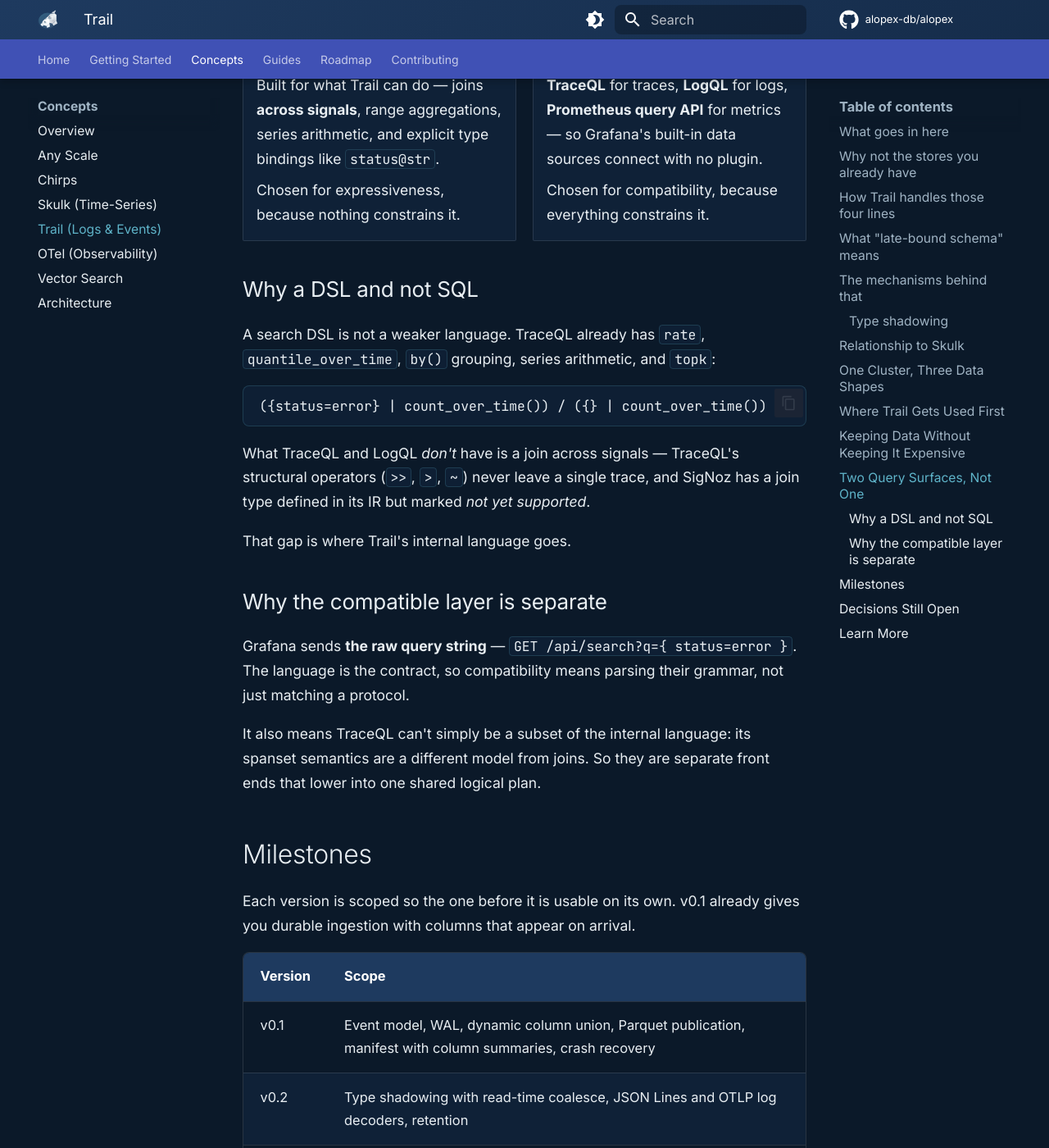
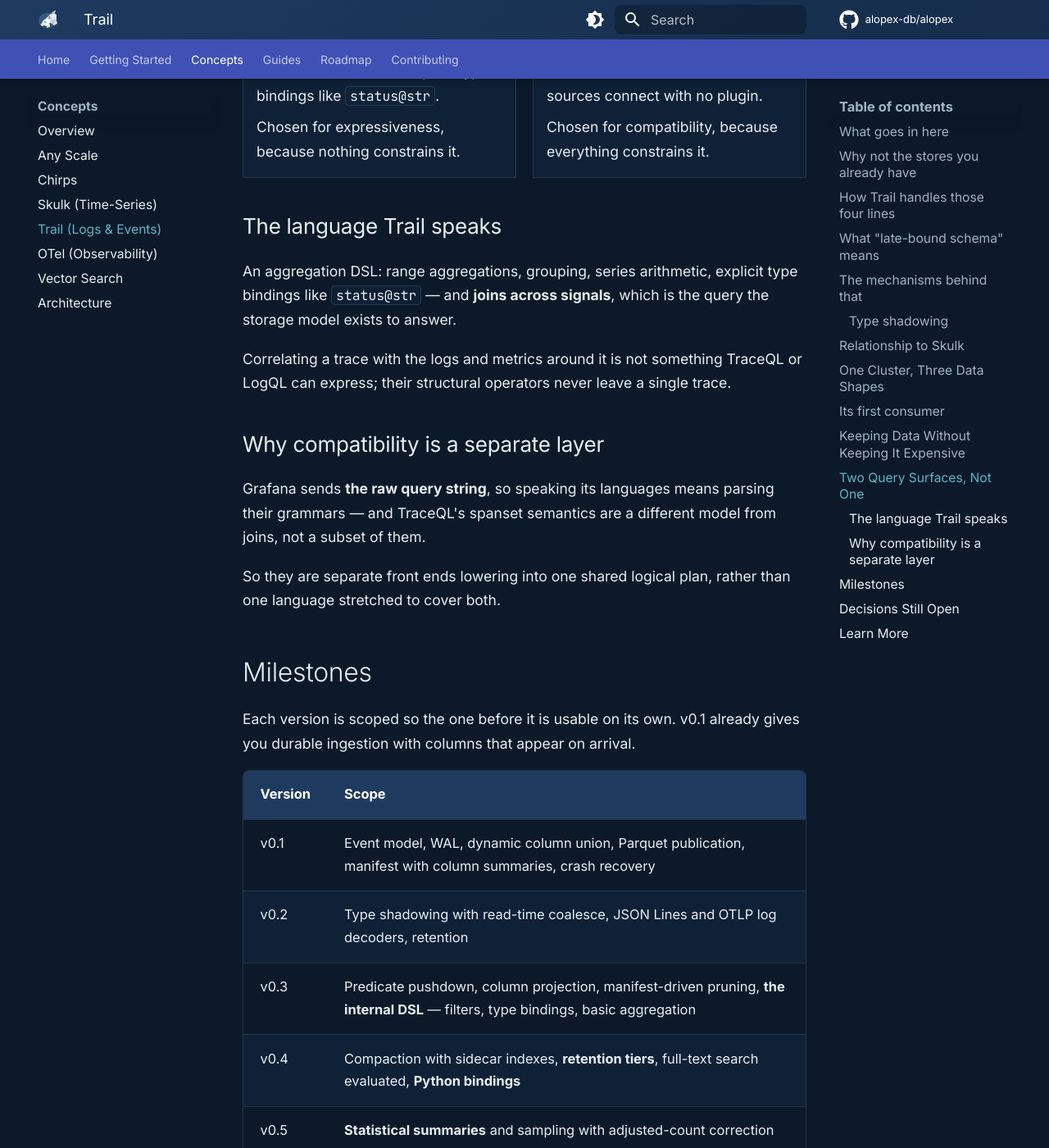
Before and after one commit to alopex-db/alopex-db.github.io, an MkDocs documentation site: the page built from docs/concepts/trail.md, in a window 1280 px wide and 1400 px high, scrolled down 8180 px. Shown: the whole window at 82% size. Built offline with MkDocs 1.6.1 and Material for MkDocs 9.7.7, drawn with Linux system fonts in a browser that asks for light colours; comment, search, counter and statistics services are not loaded; some of the changed text lies outside the part shown.

Commit message:
docs(site): Trail ページから OTel 偏重を解消し、弁明的な記述を削除
Trail は汎用のログ/イベントストアであり、OTel はその一利用者にすぎない。
冒頭では監査証跡や Webhook を挙げながら、後半が OTel と Grafana の説明に
傾いていた。

- 「Why a DSL and not SQL」の弁明を削除。DSL が SQL に劣ると考える読者は
  いない。「What the internal language adds」として事実のみ記述
- 「Where Trail Gets Used First」を「Its first consumer」へ短縮。OTel は
  最初の利用者であり、Trail はそのためだけに作るのではないと明記
- クエリ層の節を内部言語中心に再構成。Grafana 側の実装詳細（生クエリ文字列の
  転送など）は設計文書へ委ねる
- サンプリングの説明から OTel 固有の語彙を前面に出すのをやめ、
  汎用の説明を先に置く

事実誤認の修正:
- 「Trail ships with a dashboard」は誤り。Observe は OTel の機能であり
  Trail の機能ではない。「上位に構築される製品から」と「既存ツールから」の
  2経路として記述し直す

mkdocs build --strict 通過。

Co-Authored-By: Claude Opus 5 (1M context) <noreply@anthropic.com>

````diff
--- a/docs/concepts/trail.md
+++ b/docs/concepts/trail.md
@@ -235,19 +235,14 @@ The goal is that each product scales out and shrinks back **independently, on
 shared cluster machinery** — add capacity where the load actually is, without
 standing up a separate cluster for every data shape you happen to store.
 
-## Where Trail Gets Used First
+## Its first consumer
 
-[Alopex OTel](otel.md) — the OpenTelemetry platform built on this family — puts
-**Traces and Logs in Trail**, with Metrics in Skulk.
+[Alopex OTel](otel.md) stores traces and logs in Trail, with metrics in Skulk —
+the same append-only-versus-fixed-shape split described above.
 
-The split follows one line: metrics arrive on a schedule, spans and logs arrive
-when something happens. Interval-based machinery — partitioning, downsampling,
-gap-filling — is meaningful for the first and meaningless for the second.
-
-Type shadowing then compounds the fit. OpenTelemetry attributes are typed
-`AnyValue`, and across SDK versions the same key changes type routinely. A
-store that rejects the conflict stops ingesting; Trail shadows it and keeps
-going — the difference between staying up and going down during a deploy.
+It is a demanding first user: OpenTelemetry attributes are typed `AnyValue`, so
+the same key changes type across SDK versions routinely. Trail is not built
+only for that case, but surviving it is a good test of the model.
 
 ## Keeping Data Without Keeping It Expensive
 
@@ -277,9 +272,9 @@ without paying full price for it?
 
     ---
 
-    Uses OpenTelemetry's **adjusted count** from the W3C tracestate, not a
-    bespoke field. Counts and sums extrapolate back to the population;
-    min and max deliberately do not.
+    Sampled events carry the rate they represent, so counts and sums
+    extrapolate back to the population — min and max deliberately don't.
+    Follows OpenTelemetry's *adjusted count* rather than inventing a field.
 
 </div>
 
@@ -290,8 +285,9 @@ The design document records what changed and why.
 
 ## Two Query Surfaces, Not One
 
-Trail ships with a dashboard. That means the query layer has two faces, and
-conflating them would compromise both.
+Trail is queried two ways: by whatever is built on top of it, and by tools that
+already exist. Those pull in opposite directions, and conflating them would
+compromise both.
 
 <div class="grid cards" markdown>
 
@@ -316,30 +312,24 @@ conflating them would compromise both.
 
 </div>
 
-### Why a DSL and not SQL
+### The language Trail speaks
 
-A search DSL is not a weaker language. TraceQL already has `rate`,
-`quantile_over_time`, `by()` grouping, series arithmetic, and `topk`:
+An aggregation DSL: range aggregations, grouping, series arithmetic, explicit
+type bindings like `status@str` — and **joins across signals**, which is the
+query the storage model exists to answer.
 
-```
-({status=error} | count_over_time()) / ({} | count_over_time())
-```
+Correlating a trace with the logs and metrics around it is not something
+TraceQL or LogQL can express; their structural operators never leave a single
+trace.
 
-What TraceQL and LogQL *don't* have is a join across signals — TraceQL's
-structural operators (`>>`, `>`, `~`) never leave a single trace, and SigNoz
-has a join type defined in its IR but marked *not yet supported*.
+### Why compatibility is a separate layer
 
-That gap is where Trail's internal language goes.
+Grafana sends **the raw query string**, so speaking its languages means parsing
+their grammars — and TraceQL's spanset semantics are a different model from
+joins, not a subset of them.
 
-### Why the compatible layer is separate
-
-Grafana sends **the raw query string** — `GET /api/search?q={ status=error }`.
-The language is the contract, so compatibility means parsing their grammar,
-not just matching a protocol.
-
-It also means TraceQL can't simply be a subset of the internal language: its
-spanset semantics are a different model from joins. So they are separate front
-ends that lower into one shared logical plan.
+So they are separate front ends lowering into one shared logical plan, rather
+than one language stretched to cover both.
 
 ## Milestones
 
````
